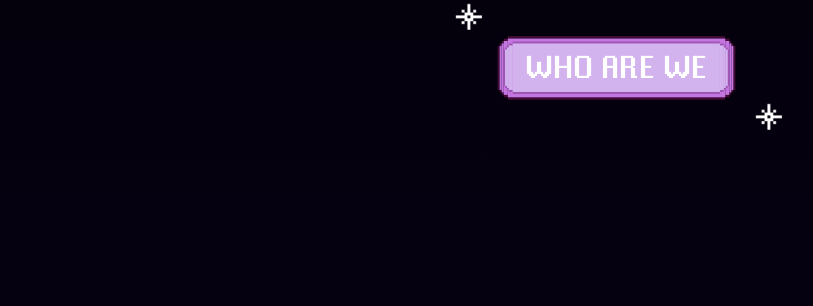
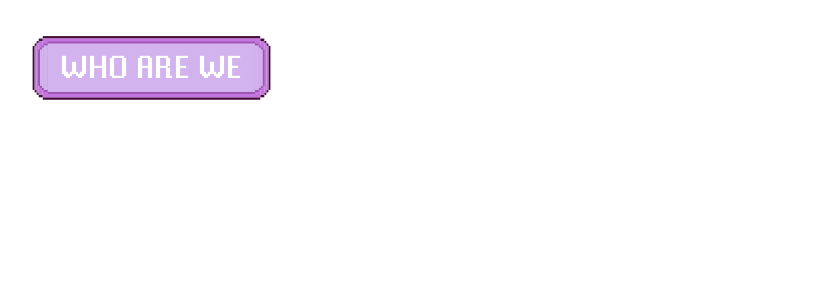
Before and after one commit to Bostonhacks/Bostonhacks-2023, a React (Vite) app: page /sponsor in a window 1280 px wide. Shown: the top 306 px of the page, without its empty margins (24-837 px from the left). Built offline with nearby package versions, Linux system fonts and the light colour scheme.

Commit message:
removed styling

```diff
--- a/src/pages/SponsorPage.jsx
+++ b/src/pages/SponsorPage.jsx
@@ -1,10 +1,8 @@
-import { sponsorPageContainerStyle } from "../components/SponsorPageComponents/SponsorStyles";
 import PinkButton from "../components/SponsorPageComponents/SponsorButtons/PinkButton";
 
 const SponsorPage = () => {
   return (
-  <div
-    style={sponsorPageContainerStyle}>
+  <div>
       <PinkButton buttonText="WHO ARE WE" />
   </div>)
 };
```
